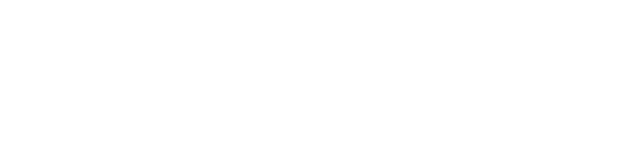
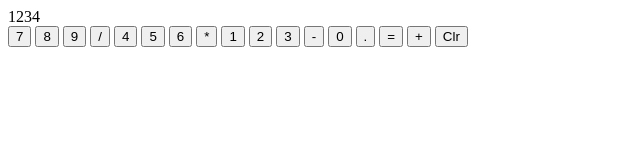
Before and after one commit to trupper61/js-calculator, a plain HTML site: page index.html in a window 1280 px wide. Shown: the whole page, without its empty margins (0-640 px from the left). Drawn offline with Linux system fonts and the light colour scheme.

Commit message:
Added button for user input Only html

```diff
--- a/index.html
+++ b/index.html
@@ -8,6 +8,33 @@
     <link rel="stylesheet" href="style.css">
 </head>
 <body>
+   <div class="calculator">
+    <div class="display">
+        1234
+    </div>
+    <div class="buttons">
+        <button>7</button>
+        <button>8</button>
+        <button>9</button>
+        <button>/</button>
 
+        <button>4</button>
+        <button>5</button>
+        <button>6</button>
+        <button>*</button>
+
+        <button>1</button>
+        <button>2</button>
+        <button>3</button>
+        <button>-</button>
+
+        <button>0</button>
+        <button>.</button>
+        <button>=</button>
+        <button>+</button>
+
+        <button class="clear">Clr</button>
+    </div>
+   </div>
 </body>
 </html>
```
